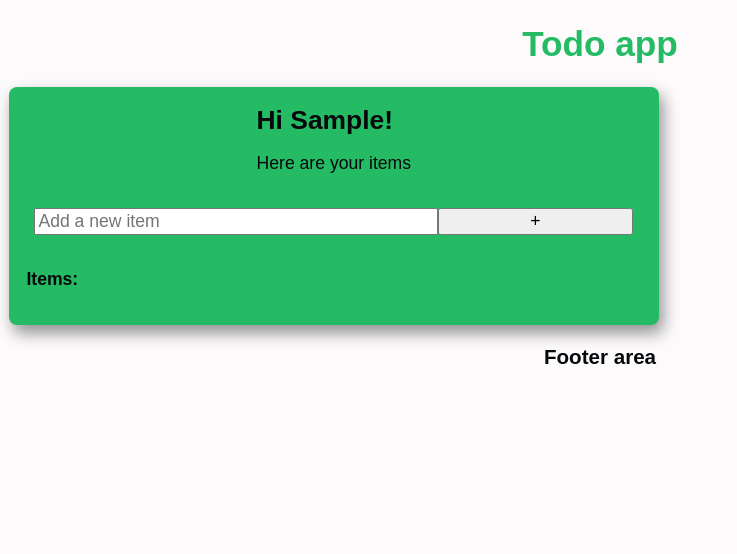
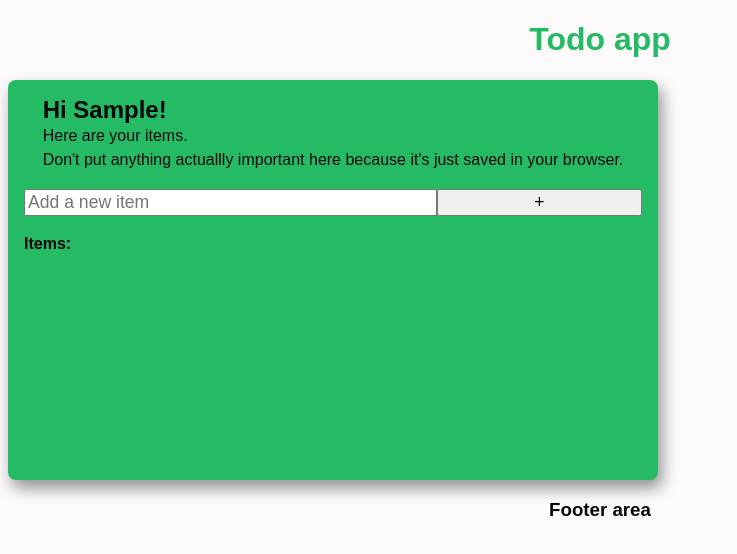
Before and after one commit to Deejpotter/todo-app-react, a React (Create React App) app: page / in a window 1280 px wide. Both pictures are taken after typing "Sample" into the empty fields and a click on the input "Set Username". Shown: the top 554 px of the page, without its empty margins (0-737 px from the left). Built offline with nearby package versions, Linux system fonts and the light colour scheme.

Commit message:
Local storage (#2)
* New branch

* Finished implementing local storage.

```diff
--- a/src/App.css
+++ b/src/App.css
@@ -1,4 +1,4 @@
-/* --- Variables --- */
+/* ----- Variables ----- */
 
 :root {
   --main: #25BB64;
@@ -21,7 +21,7 @@
   --border-radius: 8px;
 }
 
-/* --- Base --- */
+/* ----- Base ----- */
 
 * {
   box-sizing: border-box;
@@ -31,7 +31,7 @@ body {
   background-color: var(--light);
   color: var(--dark);
   font-family: var(--body-font);
-  font-size: 1.1rem;
+  font-size: 1rem;
 }
 
 a {
@@ -39,7 +39,7 @@ a {
   text-decoration: none;
 }
 
-/* --- Util --- */
+/* ----- Util ----- */
 
 .container {
   display: flex;
@@ -86,7 +86,7 @@ a {
   border-radius: var(--border-radius);
 }
 
-/* --- Footer --- */
+/* ----- Footer ----- */
 
 .container-footer {
   display: flex;
@@ -100,12 +100,13 @@ a {
   }
 }
 
-/* --- Todo App --- */
+/* ----- Todo App ----- */
 
 .container-todo {
   display: flex;
   flex-direction: column;
   background-color: var(--main);
+  min-height: 50vh;
   padding: 1em;
   margin: 0 .5em;
 }
@@ -118,6 +119,10 @@ a {
 
 .container-todo h2 {
   margin: 0;
+}
+
+.container-todo p {
+  margin: .2em 0;
 }
 
 /* -- Header -- */
@@ -138,7 +143,7 @@ a {
 
 .container-form {
   display: flex;
-  padding: .5rem;
+  padding: .5rem 0;
 }
 
 @media (min-width: 700px) {
@@ -187,13 +192,13 @@ a {
 }
 
 .container-item p {
+  font-size: 1.1rem;
   flex-grow: 1;
   padding-right: .5rem;
   overflow-wrap: anywhere;
 }
 
 .container-item button {
-  box-sizing: 1rem;
   border: 0;
   background: 0;
 }
--- a/src/App.js
+++ b/src/App.js
@@ -1,4 +1,4 @@
-import React, { useReducer } from 'react';
+import React, { useReducer, useEffect } from 'react';
 import { BrowserRouter, Route, Switch } from 'react-router-dom';
 
 import './App.css';
@@ -7,10 +7,14 @@ import Header from './components/Header/Header';
 import Titlescreen from './components/Titlescreen/Titlescreen';
 import Todo from './components/Todo/Todo';
 
-const initialState = {
-  username: '',
-  items: []
-};
+// Reducer functions
+const initialState = localStorage.getItem('appState') ?
+  JSON.parse(localStorage.getItem('appState'))
+  :
+  {
+    username: '',
+    items: []
+  };
 
 function reducer(state, action) {
   switch (action.type) {
@@ -36,9 +40,18 @@ function reducer(state, action) {
   }
 }
 
+// Effect functions
+function saveState(state) {
+  localStorage.setItem('appState', JSON.stringify(state));
+}
+
 function App() {
 
   const [state, dispatch] = useReducer(reducer, initialState);
+
+  useEffect(() => {
+    saveState(state);
+  }, [state]);
 
   return (
     <BrowserRouter>
--- a/src/components/Todo/TodoHeader.js
+++ b/src/components/Todo/TodoHeader.js
@@ -5,7 +5,8 @@ function TodoHeader({ state }) {
   return (
     <Container ext='col'>
       <h2>Hi {state.username}!</h2>
-      <p>Here are your items</p>
+      <p>Here are your items.</p>
+      <p>Don't put anything actuallly important here because it's just saved in your browser.</p>
     </Container>
   );
 }
```
